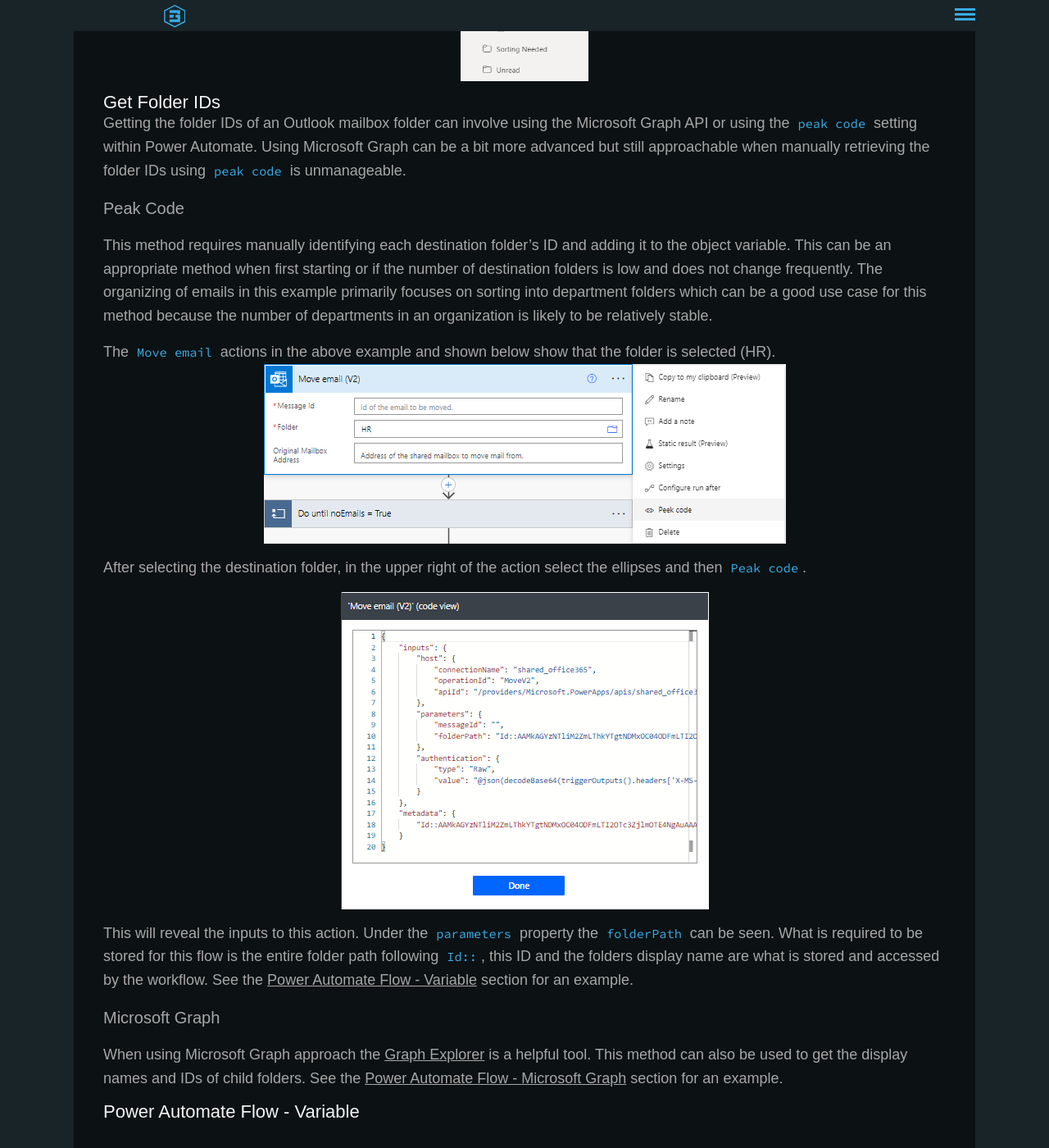
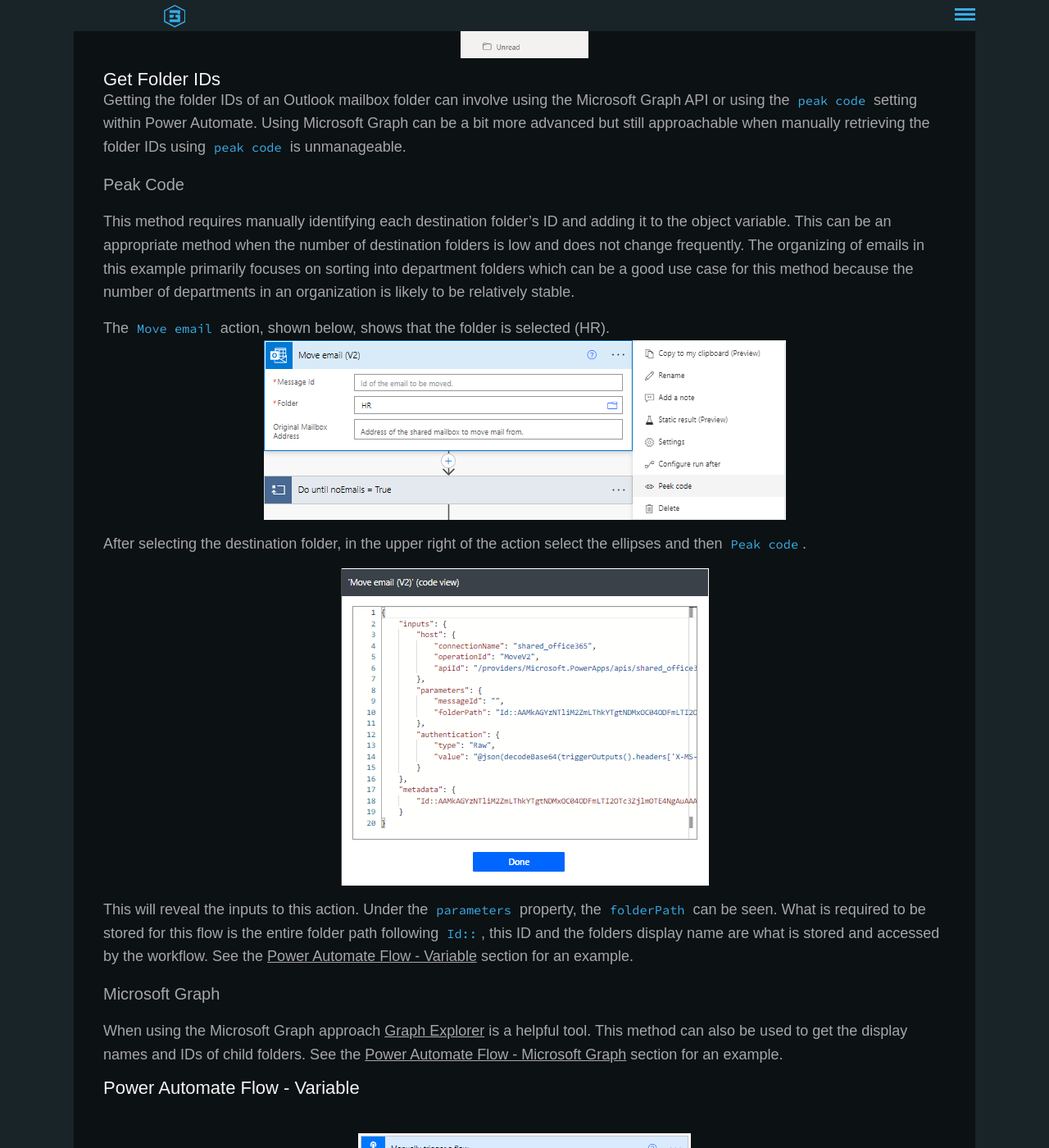
Before and after one commit to EMGuyant/inquisitive-nature, a Jekyll site: the page built from _posts/2022-08-19-powerautomate-inbox-cleanup.md, in a window 1280 px wide and 1400 px high, scrolled down 7283 px. Shown: the whole window at 82% size. Built offline with Jekyll 4.4.1, drawn with Linux system fonts in a browser that asks for light colours; nearby versions of some CDN libraries; some of the changed text lies outside the part shown.

Commit message:
fix: spelling and grammar corrections

```diff
--- a/_posts/2022-08-19-powerautomate-inbox-cleanup.md
+++ b/_posts/2022-08-19-powerautomate-inbox-cleanup.md
@@ -45,14 +45,14 @@
 <br>
 
 ## Office 365 Outlook Actions
-The Office 365 Outlook connector offers several actions or events that the Power Automate workflow could do - [List of Office 365 Outlook Action](https://docs.microsoft.com/en-us/connectors/office365/#actions){: .post__link} -  below shows just a partial list.
+The Office 365 Outlook connector offers several actions or events that the Power Automate workflow could do - [List of Office 365 Outlook Actions](https://docs.microsoft.com/en-us/connectors/office365/#actions){: .post__link} -  below shows just a partial list.
 
 ![Partial list of Outlook Actions](/assets/img/2022-08-19-pwrauto-move-email/outlook_action_overview.png){: .post__img}
 
 Automating an Outlook inbox cleanup task will focus on the following actions.
 
 ### Get emails (V3)
-This action will retrieve emails from a folder (e.g. Inbox). This action can be configured to fetch both read and unread emails and for this workflow will return up to 10 emails to be processed in a batch until all emails have been processed.
+This action will retrieve emails from a folder (e.g. Inbox). This action can be configured to fetch both read and unread emails.
 
 ![Get Emails (V3) Action](/assets/img/2022-08-19-pwrauto-move-email/outlook_get_email_v3.png){: .post__img}
 
@@ -139,19 +139,19 @@
 Getting the folder IDs of an Outlook mailbox folder can involve using the Microsoft Graph API or using the `peak code` setting within Power  Automate. Using Microsoft Graph can be a bit more advanced but still approachable when manually retrieving the folder IDs using `peak code` is unmanageable.
 
 #### Peak Code
-This method requires manually identifying each destination folder's ID and adding it to the object variable. This can be an appropriate method when first starting or if the number of destination folders is low and does not change frequently. The organizing of emails in this example primarily focuses on sorting into department folders which can be a good use case for this method because the number of departments in an organization is likely to be relatively stable.
+This method requires manually identifying each destination folder's ID and adding it to the object variable. This can be an appropriate method when the number of destination folders is low and does not change frequently. The organizing of emails in this example primarily focuses on sorting into department folders which can be a good use case for this method because the number of departments in an organization is likely to be relatively stable.
 
-The `Move email` actions in the above example and shown below show that the folder is selected (HR).
+The `Move email` action, shown below, shows that the folder is selected (HR).
 ![Move Email Folder Selection](/assets/img/2022-08-19-pwrauto-move-email/peak_code_1.png){: .post__img}
 
 After selecting the destination folder, in the upper right of the action select the ellipses and then `Peak code`.
 
 ![Move Email Peak Code](/assets/img/2022-08-19-pwrauto-move-email/peak_code_2.png){: .post__img}
 
-This will reveal the inputs to this action. Under the `parameters` property the `folderPath` can be seen. What is required to be stored for this flow is the entire folder path following `Id::`, this ID and the folders display name are what is stored and accessed by the workflow. See the [Power Automate Flow - Variable](#power-automate-flow---variable){: .post__link} section for an example.
+This will reveal the inputs to this action. Under the `parameters` property, the `folderPath` can be seen. What is required to be stored for this flow is the entire folder path following `Id::`, this ID and the folders display name are what is stored and accessed by the workflow. See the [Power Automate Flow - Variable](#power-automate-flow---variable){: .post__link} section for an example.
 
 #### Microsoft Graph
-When using Microsoft Graph approach the [Graph Explorer](https://developer.microsoft.com/en-us/graph/graph-explorer){: .post__link} is a helpful tool. This method can also be used to get the display names and IDs of child folders. See the [Power Automate Flow - Microsoft Graph](#power-automate-flow---microsoft-graph){: .post__link} section for an example.
+When using the Microsoft Graph approach [Graph Explorer](https://developer.microsoft.com/en-us/graph/graph-explorer){: .post__link} is a helpful tool. This method can also be used to get the display names and IDs of child folders. See the [Power Automate Flow - Microsoft Graph](#power-automate-flow---microsoft-graph){: .post__link} section for an example.
 
 ### Power Automate Flow - Variable
 <br>
@@ -175,7 +175,7 @@
 
 1) Get the current email object, this will make attributes of the email accessible through dynamic content
 
-2) Set the `sorted` variable to `False` and split the `From` email address into the Domain and the User Id (everything after `@` and everything before `@`, respectively)
+2) Set the `sorted` variable to `False` and split the `From` email address into the domain and the user Id (everything after `@` and everything before `@`, respectively)
 
 3) Move Unread emails into an Unread folder. These will be moved back to the Inbox after all emails have been processed
 
```
Also changed, not shown: other parts of _posts/2022-08-19-powerautomate-inbox-cleanup.md (+5 -5 lines).
